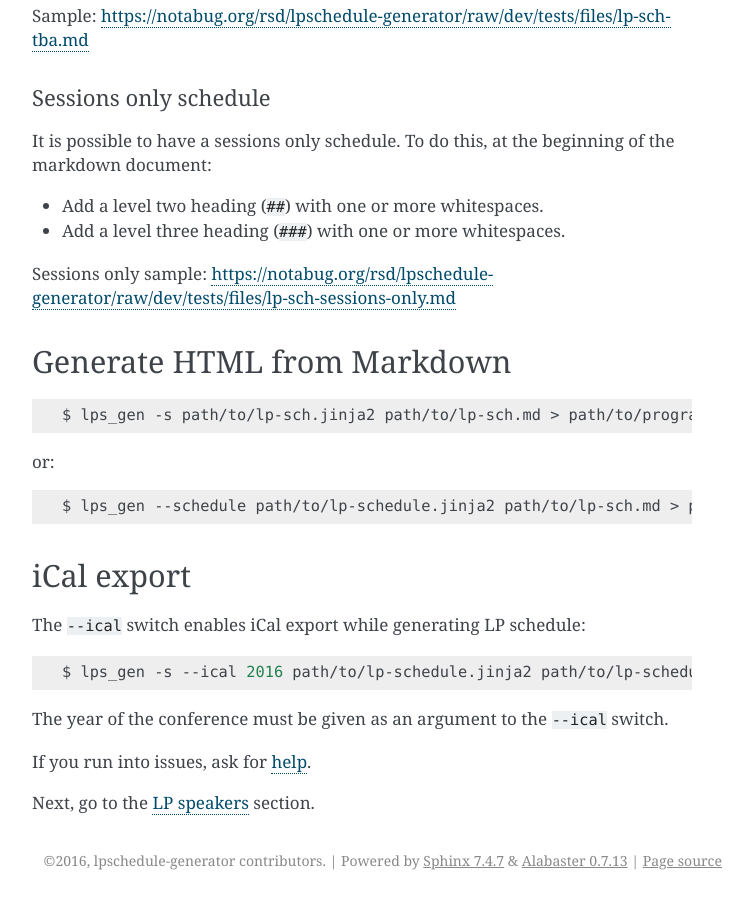
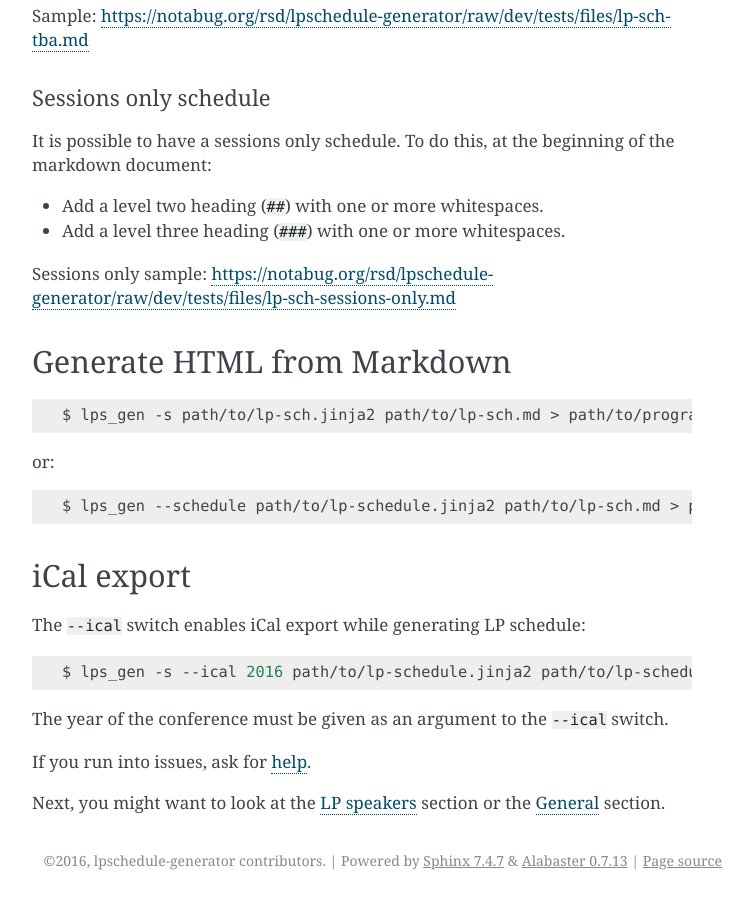
Before and after one commit to r5d/lpschedule-generator, a Sphinx documentation site: the page built from docs/schedule/index.rst, in a window 1280 px wide and 900 px high, scrolled down 2958 px. Shown: the whole window, without its empty margins (388-1141 px from the left). Built offline with Sphinx 7.4.7, drawn with Linux system fonts in a browser that asks for light colours.

Commit message:
docs/schedule: add link to general section.

```diff
--- a/docs/schedule/index.rst
+++ b/docs/schedule/index.rst
@@ -182,4 +182,4 @@ The year of the conference must be given as an argument to the
 
 If you run into issues, ask for :ref:`help <lps-doc-sec-help>`.
 
-Next, go to the :ref:`lps-doc-sec-speakers` section.
+Next, you might want to look at the :ref:`lps-doc-sec-speakers` section or the :ref:`lps-doc-sec-general` section.
```
